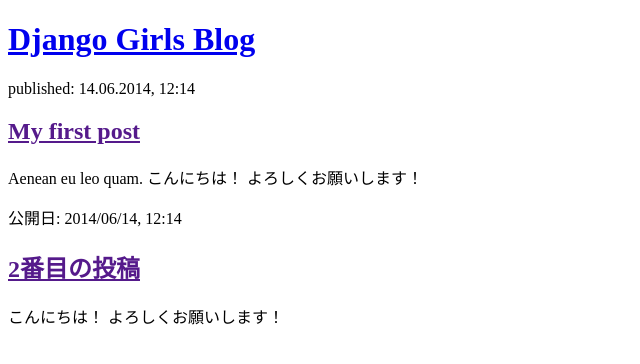
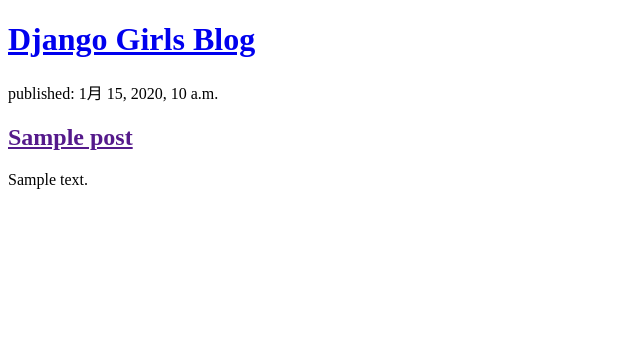
Before and after one commit to Snak0201/my-first-blog, a Django app: page / in a window 1280 px wide. Shown: the top 364 px of the page, without its empty margins (0-640 px from the left). Run offline with Django 3.2, Linux system fonts and the light colour scheme; tables that the repository leaves empty hold one stand-in row (values such as "Sample post").

Commit message:
Modified templates to display posts from database.

```diff
--- a/blog/templates/blog/post_list.html
+++ b/blog/templates/blog/post_list.html
@@ -6,19 +6,14 @@
   </head>
   <body>
     <div>
-        <h1><a href="/">Django Girls Blog</a></h1>
+      <h1><a href="/">Django Girls Blog</a></h1>
     </div>
-
-    <div>
-        <p>published: 14.06.2014, 12:14</p>
-        <h2><a href="">My first post</a></h2>
-        <p>Aenean eu leo quam. こんにちは！ よろしくお願いします！ </p>
-    </div>
-
-    <div>
-        <p>公開日: 2014/06/14, 12:14</p>
-        <h2><a href="">2番目の投稿</a></h2>
-        <p> こんにちは！ よろしくお願いします！ </p>
-    </div>
+    {% for post in posts %}
+      <div>
+        <p>published: {{ post.published_date }}</p>
+        <h2><a href="">{{ post.title }}</a> </h2>
+        <p>{{ post.text|linebreaksbr }}</p>
+      </div>
+    {% endfor %}
 </body>
 </html>
--- a/blog/views.py
+++ b/blog/views.py
@@ -1,5 +1,8 @@
 from django.shortcuts import render
+from django.utils import timezone
+from .models import Post
 
 # Create your views here.
 def post_list(request):
-    return render(request, "blog/post_list.html", {})
+    posts = Post.objects.filter(published_date__lte=timezone.now()).order_by('published_date')
+    return render(request, "blog/post_list.html", {'posts': posts})
```
